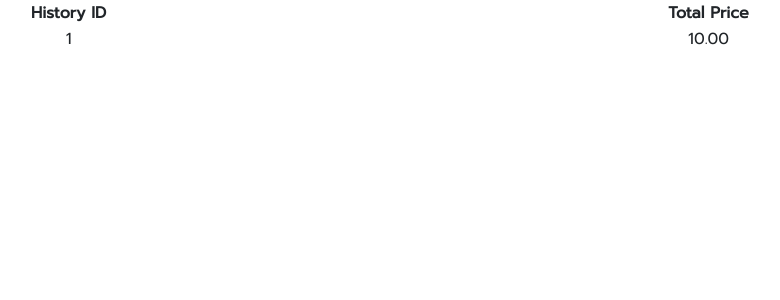
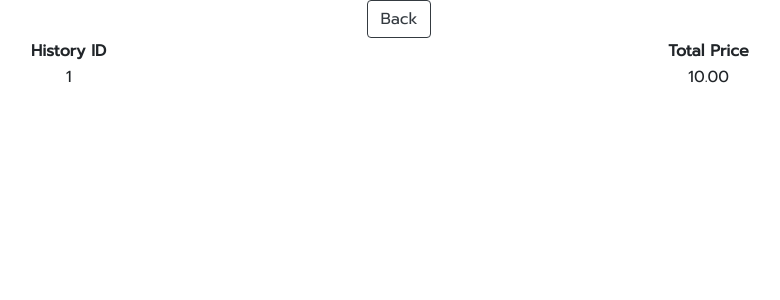
Before and after one commit to WerasutK/punyaphon_online_website, a PHP site: page /history_staff.php in a window 1280 px wide. Shown: the top 300 px of the page, without its empty margins (241-1021 px from the left). Run offline with PHP 8.4, Linux system fonts and the light colour scheme; tables that the repository leaves empty hold one stand-in row (values such as "Sample post").

Commit message:
Update back button
Add back button to staff.php from payment_check.php and history_staff.php

```diff
--- a/app/history_staff.php
+++ b/app/history_staff.php
@@ -30,6 +30,9 @@
         </style>
 </head>
 <body>
+<div class="button-2" style="text-align:center;">
+    <a href="staff.php" class="btn btn-outline-dark" role="button">Back</a>
+<div>
 <?php
     // Create Connection
     $conn = new mysqli("34.87.109.220", "werasutk", "password", "db");
--- a/app/payment_check.php
+++ b/app/payment_check.php
@@ -30,6 +30,9 @@
         </style>
 </head>
 <body>
+<div class="button-2" style="text-align:center;">
+    <a href="staff.php" class="btn btn-outline-dark" role="button">Back</a>
+<div>
 <?php
     // Create Connection
     $conn = new mysqli("34.87.109.220", "werasutk", "password", "db");
```
